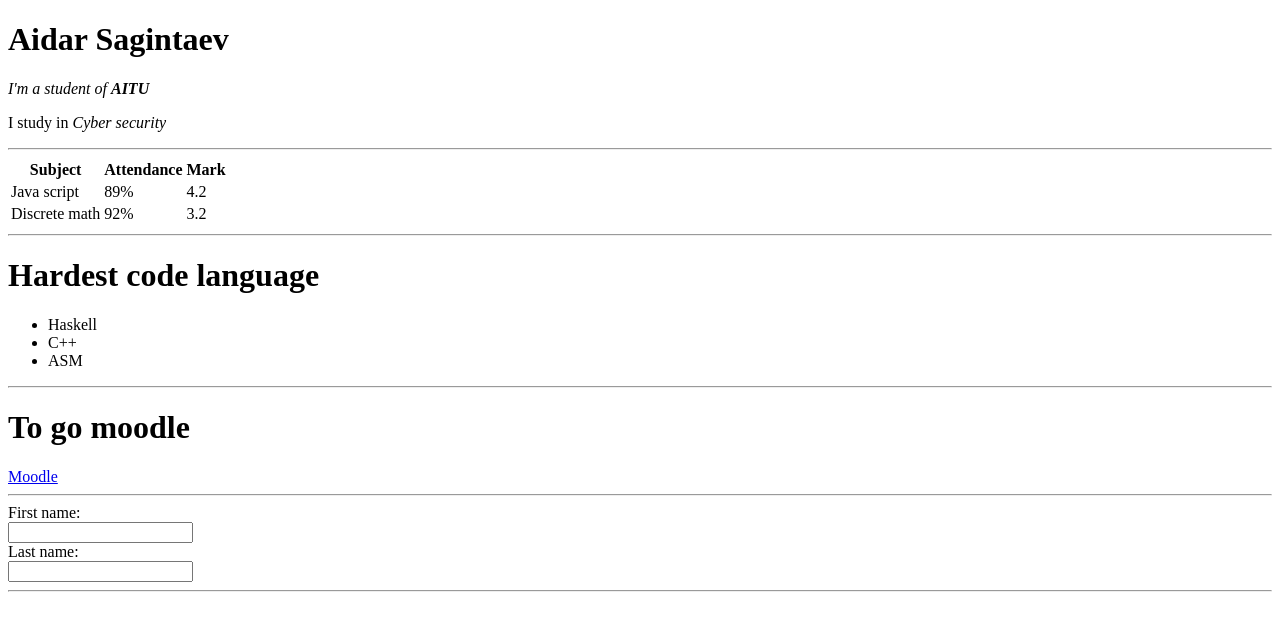
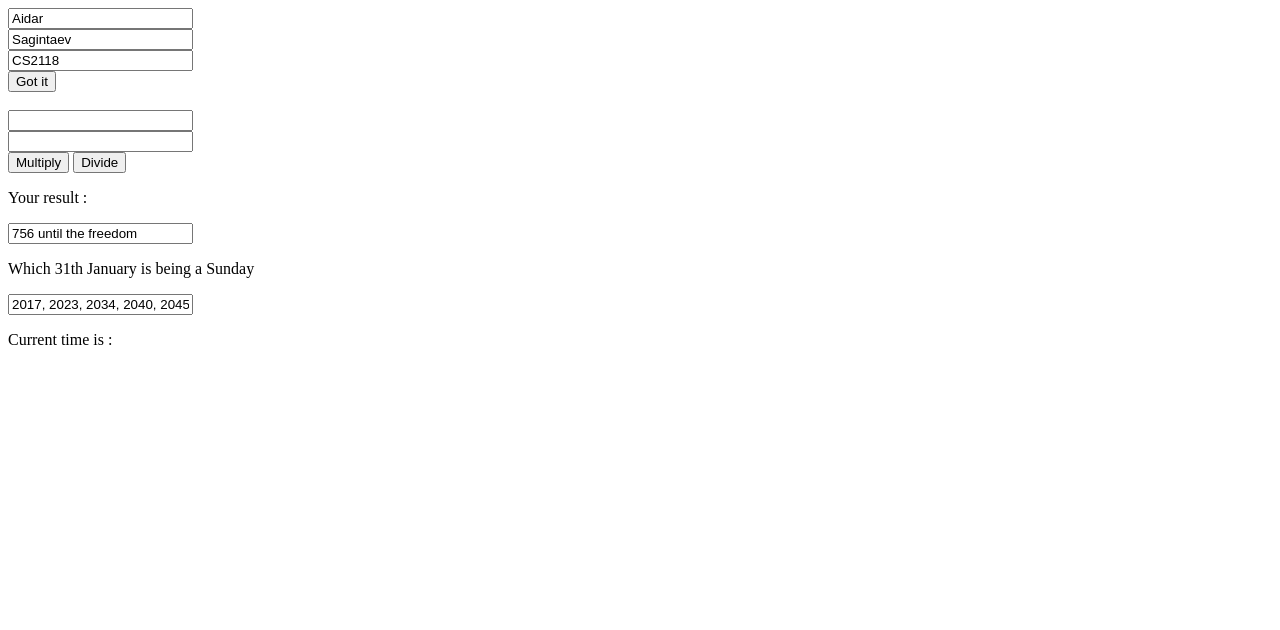
Before and after one commit to AidarSagintaev/Aidar-Sagintaev, a plain HTML site: page index.html in a window 1280 px wide. Drawn offline with Linux system fonts and the light colour scheme.

Commit message:
Add files via upload

```diff
--- a/index.html
+++ b/index.html
@@ -1,69 +1,45 @@
 <!DOCTYPE html>
-<html lang="en" dir="ltr">
-  <head>
-    <meta charset="utf-8">
-    <title>WEB site</title>
+<html>
+<head>
+  <meta charset = "utf-8">
+  <title>practice</title>
   </head>
   <body>
+<script src = "code.js" charset = "utf-8"> </script>
 
-    <h1>Aidar Sagintaev</h1>
-    <p><em>I'm a student of <strong>AITU</strong></p></em>
-    <p>I study in <em>Cyber security</em></p>
-    <hr>                                                                                </body>
-</html>
+<input type = "text" id = "name" value = "Aidar"><br>
+<input type = "text" id = "surname" value = "Sagintaev"><br>
+<input type = "text" id = "group" value = "CS2118"><br>
+<button onclick = "myFunction()"> Got it </button><br>
+
+<br>
+<form>
+<input type="text"
+id="first" /><br>
+<input type="text"
+id="second" /><br>
+<input type="button" onClick="multiply()"
+Value="Multiply" />
+<input type="button" onClick="divide()"
+Value="Divide" />
+</form>
+
+<p>Your result :
+<span id = "result"></span>
+</p>
+
+  <input type = "text" id = "gradday" value = "756 until the freedom"><br>
+  <p>Which 31th January is being a Sunday</p>
+  <input type = "text" id = "firstjanuary" value = "2017, 2023, 2034, 2040, 2045">
+
+ <p id="demo">Current time is :</p>
+
+ <script>
+ const d = new Date();
+ document.getElementById("demo").innerHTML = d;
+ </script4
+
+ </body>
 
 
-
-
-
-<table>
-  <tr>
-    <th>Subject</th>
-    <th>Attendance</th>
-    <th>Mark</th>
-  </tr>
-  <tr>
-    <td>Java script</td>
-    <td>89%</td>
-    <td>4.2</td>
-  </tr>
-  <tr>
-    <td>Discrete math</td>
-    <td>92%</td>
-    <td>3.2</td>
-  </tr>
-</table>
-<hr>
-
-
-<h1>Hardest code language</h1>
-
-<ul>
-  <li>Haskell</li>
-  <li>C++</li>
-  <li>ASM</li>
-</ul>
-
-<hr>
-</body>
 </html>
-
-
-<html>
-<body>
-
-<h1>To go moodle</h1>
-
-<a href="https://moodle.astanait.edu.kz/">Moodle</a>
-<hr>
-</body>
-</html>
-
-
-<form>
-  <label for="fname">First name:</label><br>
-  <input type="text" id="fname" name="fname"><br>
-  <label for="lname">Last name:</label><br>
-  <input type="text" id="lname" name="lname">
-</form>
-<hr>
```
Also changed, not shown: 1 other file.
